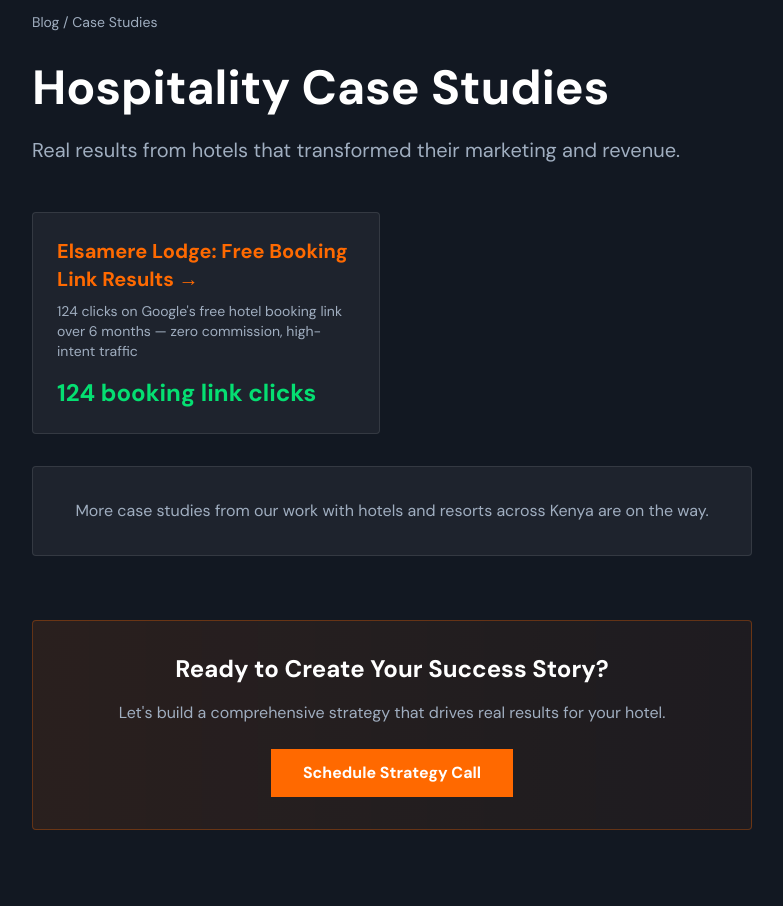
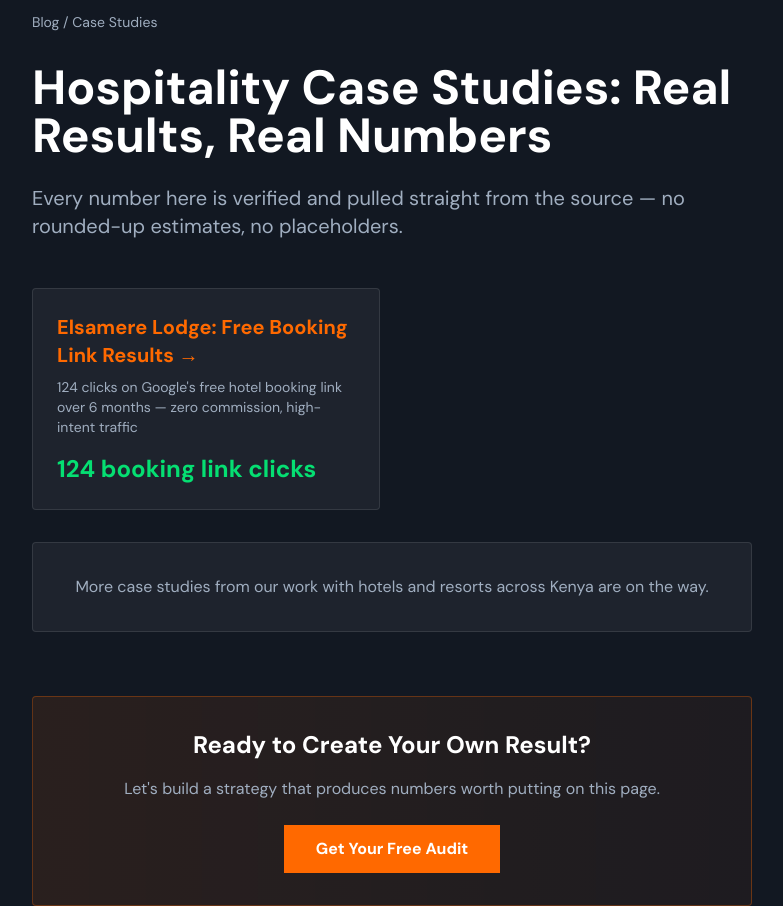
Before and after one commit to JoMogere/v0-local-experience-consulting, a Next.js app: page /blog/hospitality-case-studies in a window 1280 px wide. Shown: the part 180-1086 px from the top of the page, without its empty margins (248-1031 px from the left). Before the commit the page ends 1010 px from the top, so only its background shows below. Built offline with nearby package versions, Linux system fonts and the light colour scheme.

Commit message:
Rewrite all blog category pages in consistent voice: TOC, roman-numeral breakdowns, concrete examples, internal links

```diff
--- a/app/blog/hospitality-case-studies/page.tsx
+++ b/app/blog/hospitality-case-studies/page.tsx
@@ -1,8 +1,9 @@
 import { Metadata } from 'next'
+import Link from 'next/link'
 
 export const metadata: Metadata = {
-  title: 'Hospitality Case Studies | BookedUp Africa',
-  description: 'Real examples of how hotels increased bookings and revenue through strategic optimization.',
+  title: 'Hospitality Case Studies: Real Results, Real Numbers | BookedUp Africa',
+  description: 'Real, verified results from our work with hotels and resorts — no placeholder numbers, just what actually happened.',
   keywords: 'hotel case studies, hospitality marketing examples, hotel success stories',
 }
 
@@ -10,19 +11,19 @@ export default function CaseStudiesHub() {
   return (
     <article className="min-h-screen bg-navy-deep text-white pt-24">
       <div className="max-w-3xl mx-auto px-4 md:px-6">
-        <div className="text-sm text-text-gray mb-8"><a href="/blog" className="hover:text-orange-500">Blog</a> / Case Studies</div>
+        <div className="text-sm text-text-gray mb-8"><Link href="/blog" className="hover:text-orange-500">Blog</Link> / Case Studies</div>
         <header className="mb-12">
-          <h1 className="text-4xl md:text-5xl font-bold mb-6">Hospitality Case Studies</h1>
-          <p className="text-xl text-text-gray mb-6">Real results from hotels that transformed their marketing and revenue.</p>
+          <h1 className="text-4xl md:text-5xl font-bold mb-6">Hospitality Case Studies: Real Results, Real Numbers</h1>
+          <p className="text-xl text-text-gray mb-6">Every number here is verified and pulled straight from the source — no rounded-up estimates, no placeholders.</p>
         </header>
 
         <section className="space-y-8">
           <div className="grid md:grid-cols-2 gap-6">
-            <a href="/blog/case-study-elsamere-lodge" className="p-6 bg-white/5 border border-white/10 rounded-lg hover:bg-white/10 transition-colors">
+            <Link href="/blog/case-study-elsamere-lodge" className="p-6 bg-white/5 border border-white/10 rounded-lg hover:bg-white/10 transition-colors block">
               <h3 className="text-xl font-bold text-orange-500 mb-2">Elsamere Lodge: Free Booking Link Results →</h3>
               <p className="text-text-gray text-sm mb-4">124 clicks on Google's free hotel booking link over 6 months — zero commission, high-intent traffic</p>
               <div className="text-2xl font-bold text-green-400">124 booking link clicks</div>
-            </a>
+            </Link>
           </div>
 
           <div className="p-8 bg-white/5 border border-white/10 rounded-lg text-center">
@@ -31,11 +32,11 @@ export default function CaseStudiesHub() {
         </section>
 
         <section className="mt-16 p-8 bg-gradient-to-r from-orange-500/10 to-orange-500/5 border border-orange-500/30 rounded-lg text-center">
-          <h3 className="text-2xl font-bold mb-4">Ready to Create Your Success Story?</h3>
-          <p className="text-text-gray mb-6">Let's build a comprehensive strategy that drives real results for your hotel.</p>
-          <a href="https://calendly.com/mogerejulius41/30min" target="_blank" className="inline-block px-8 py-3 bg-orange-500 hover:bg-orange-600 text-white font-bold rounded-sm transition-colors">
-            Schedule Strategy Call
-          </a>
+          <h2 className="text-2xl font-bold mb-4">Ready to Create Your Own Result?</h2>
+          <p className="text-text-gray mb-6">Let's build a strategy that produces numbers worth putting on this page.</p>
+          <Link href="/contact" className="inline-block px-8 py-3 bg-orange-500 hover:bg-orange-600 text-white font-bold rounded-sm transition-colors">
+            Get Your Free Audit
+          </Link>
         </section>
       </div>
     </article>
```
